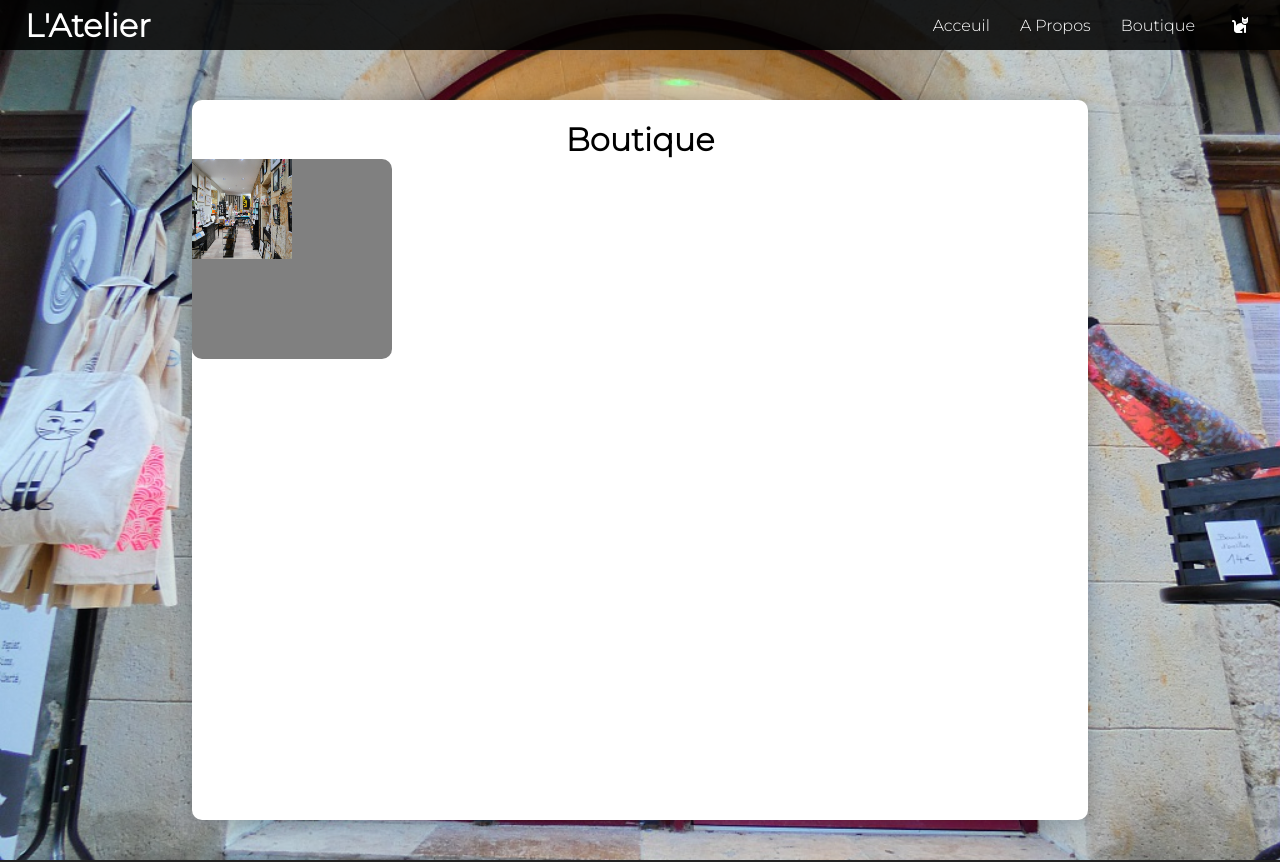
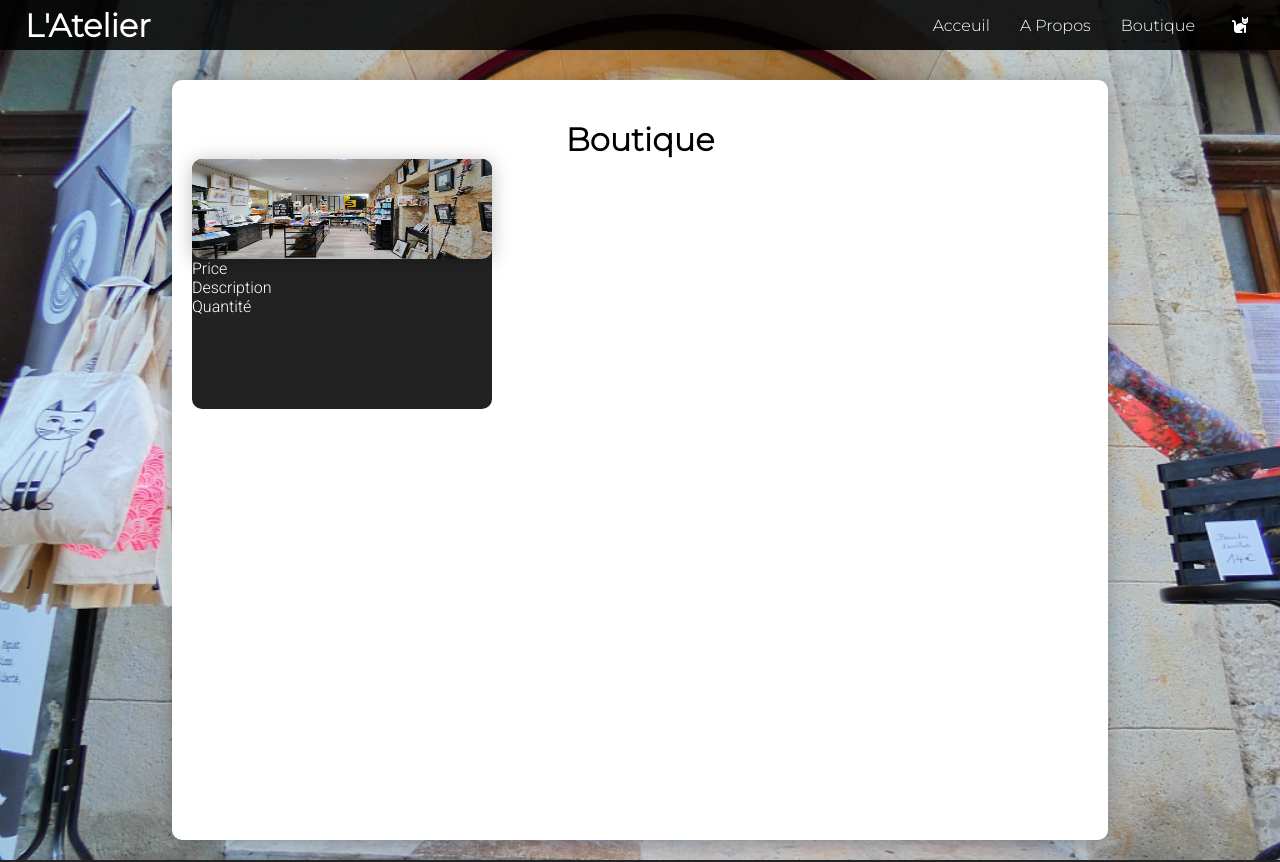
Before and after one commit to littlekanine/Site_Vente_AJ, a Next.js app in the folder Frontend/my-next-app/: page /Boutique in a window 1280 px wide. Shown: the top 862 px of the page. Built offline with nearby package versions, Linux system fonts and the light colour scheme.

Commit message:
add style Boutique

```diff
--- a/Frontend/my-next-app/src/app/Boutique/Boutique.module.scss
+++ b/Frontend/my-next-app/src/app/Boutique/Boutique.module.scss
@@ -19,6 +19,7 @@
         border-radius: 10px;
         box-shadow: 0px 2px 20px rgba(0, 0, 0, 0.25);
         flex-direction: column;
+        padding: 20px;
         h1 {
             padding-top: 20px;
             font-family: var(--font-montserrat);
@@ -30,14 +31,29 @@
             flex-direction: row;
             .article {
                 display: flex;
-                width: 200px;
-                height: 200px;
-                background-color: grey;
+                width: 300px;
+                height: 250px;
+                background-color: $blackColor;
                 border-radius: 10px;
+                flex-direction: column;
+                &:hover {
+                    transform: scale(1.02);
+                    transition: 0.5s ease-in-out;
+                }
+                &:not(:hover) {
+                    transition: 0.5s ease-in-out;
+                }
                 .articleImg {
+                    width: 100%;
+                    border-radius: 10px;
                     display: flex;
                     justify-content: center;
                     align-items: center;
+                    box-shadow: 0px 2px 20px rgba(0, 0, 0, 0.25);
+                }
+                .articleAbout {
+                    color: $whiteColor;
+                    font-family: var(--font-roboto);
                 }
             }
         }
--- a/Frontend/my-next-app/src/app/Boutique/page.js
+++ b/Frontend/my-next-app/src/app/Boutique/page.js
@@ -10,6 +10,11 @@ const page = () => {
                 <section className={styles.articles}>
                     <div className={styles.article}>
                         <Image src={"/assets/images/articles/atelier_1.5.jpg"} className={styles.articleImg} width={100} height={100} />
+                        <div className={styles.articleAbout}>
+                            <p>Price</p>
+                            <p>Description</p>
+                            <p>Quantité</p>
+                        </div>
                     </div>
                 </section>
             </div>
```
